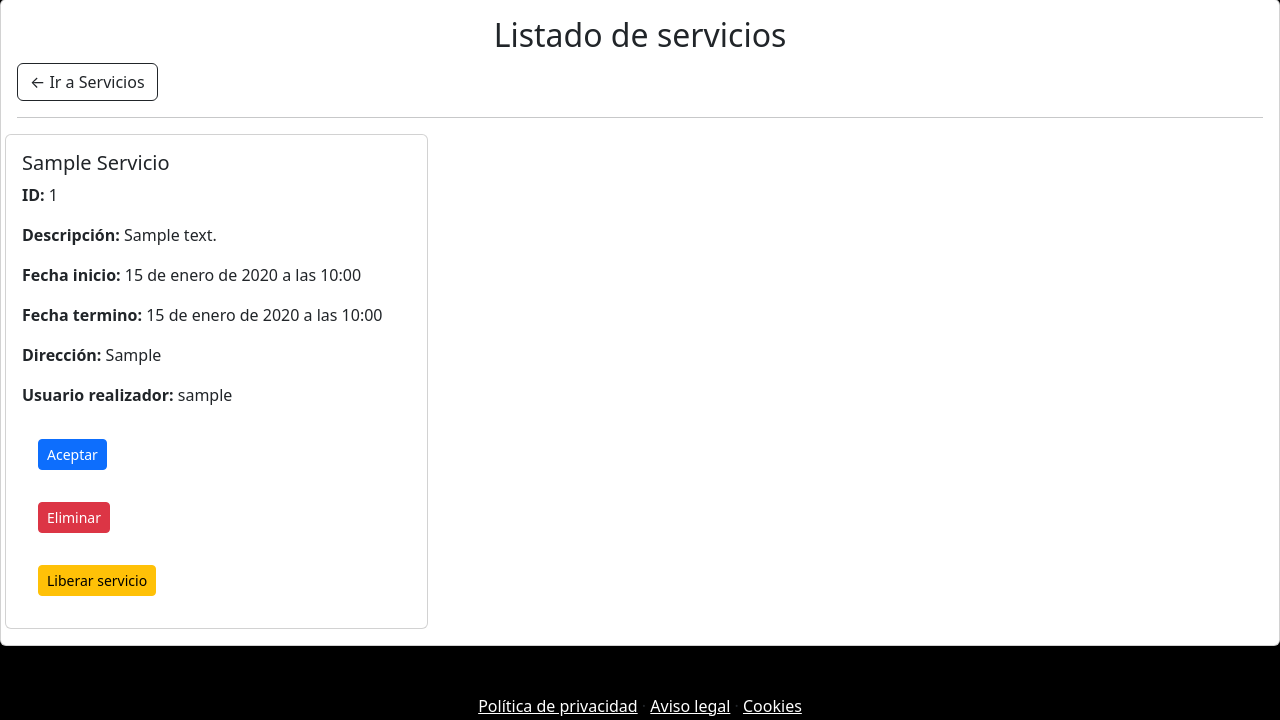
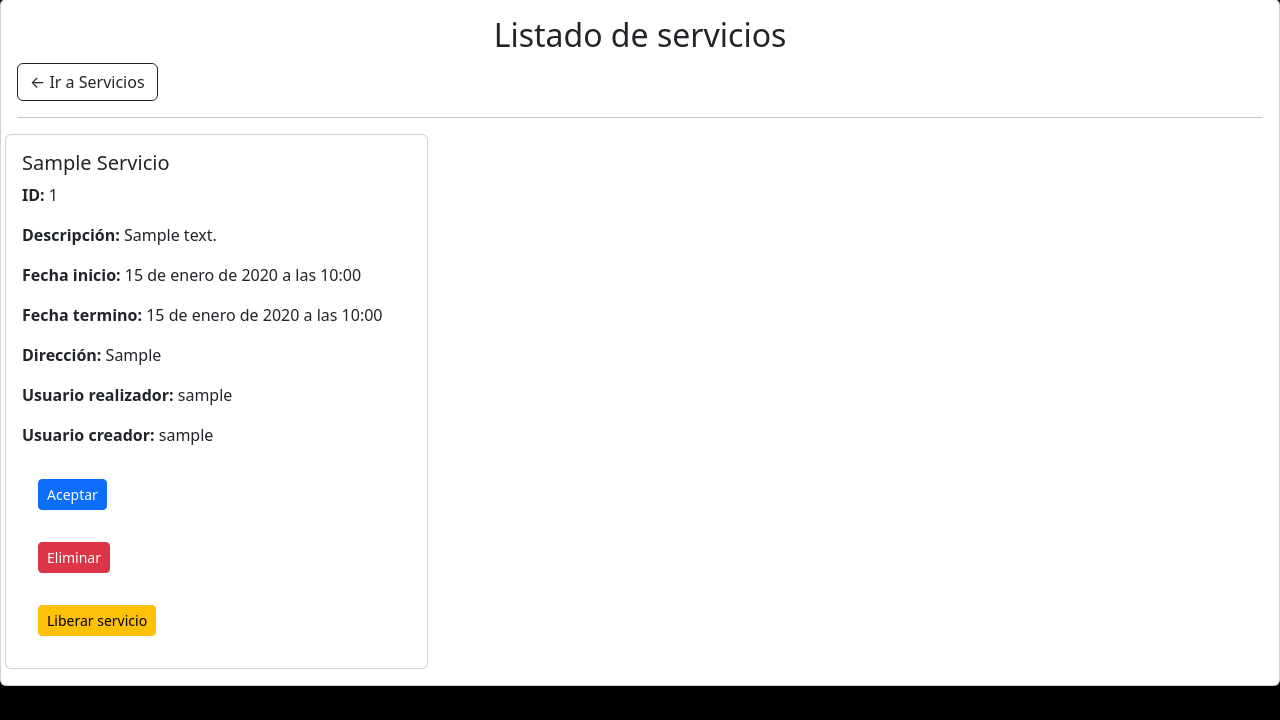
Before and after one commit to sebarm/helpus, a Django app: page / in a window 1280 px wide. Shown: the part 1731-2451 px from the top of the page. Run offline with Django 4.2, Linux system fonts and the light colour scheme; tables that the repository leaves empty hold one stand-in row (values such as "Sample post"); some libraries are stand-ins or nearby versions.

Commit message:
users en servicios

```diff
--- a/principal/models.py
+++ b/principal/models.py
@@ -24,7 +24,7 @@ class Servicio(models.Model):
     fecha_inicio = models.DateTimeField(null=True, blank=True)
     fecha_termino = models.DateTimeField(null=True, blank=True)
     usuario_realizador = models.ForeignKey(User, on_delete=models.SET_NULL, null=True, blank=True)
-
+    usuario_creador = models.ForeignKey(User, on_delete=models.SET_NULL, null=True, blank=True, related_name='servicios_creados')
 
 
     def __str__(self):
--- a/principal/templates/front/home.html
+++ b/principal/templates/front/home.html
@@ -92,6 +92,7 @@
                               <p class="card-text"><strong>Fecha termino:</strong> {{ p.fecha_termino }}</p>
                               <p class="card-text"><strong>Dirección:</strong> {{ p.direccion }}</p>
                               <p class="card-text"><strong>Usuario realizador:</strong> {{ p.usuario_realizador }}</p>
+                              <p class="card-text"><strong>Usuario creador:</strong> {{ p.usuario_creador }}</p>
                               <form method="post" action="{% url 'guardar_servicio' %}">
                                   {% csrf_token %}
                                   <input type="hidden" name="servicio_id" value="{{ p.id }}">
```
Also changed, not shown: principal/migrations/0003_servicio_usuario_creador.py (added).
